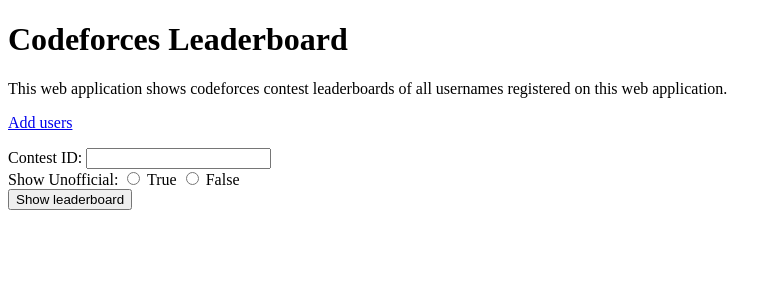
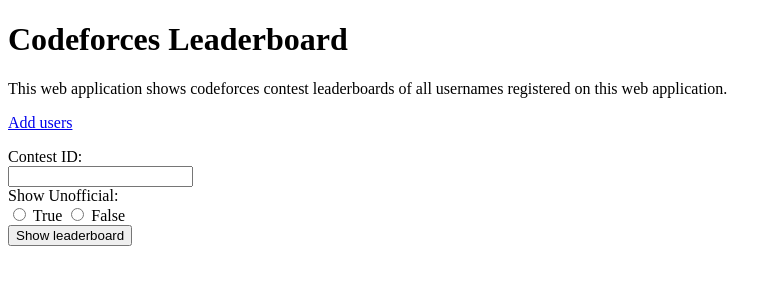
Before and after one commit to sharmaeklavya2/cf_ldrbrd, a Django app: page / in a window 1280 px wide. Shown: the top 300 px of the page, without its empty margins (0-782 px from the left). Run offline with Django 3.2, Linux system fonts and the light colour scheme; parts of the project's set-up code (start-up, migrations or seed data) failed here and were passed over.

Commit message:
Add bootstrap to index and ldrbrd

```diff
--- a/templates/base.html
+++ b/templates/base.html
@@ -10,6 +10,7 @@
             {{PROJECT_TITLE}}
         {% endif %}
     {% endblock %}</title>
+    <link rel="stylesheet" href="{{settings.BOOTSTRAP_CSS_URL}}" />
     <link rel="stylesheet" href="/static/base.css" />
     {% block style_block %}
     {% endblock %}
@@ -18,5 +19,6 @@
 {% block body_block %}
 {{base_body}}
 {% endblock %}
+<script src="{{settings.BOOTSTRAP_JS_URL}}"></script>
 </body>
 </html>
--- a/templates/index.html
+++ b/templates/index.html
@@ -1,29 +1,46 @@
 {% extends 'base.html' %}
 
-{% block title_block %}Welcome{% endblock %}
+{% block title_block %}CF Leaderboard{% endblock %}
 
 {% block body_block %}
-<h1>{{PROJECT_TITLE}}</h1>
+<div class="container">
+    <h1 class="text-sm-center">{{PROJECT_TITLE}}</h1>
+    <p> This web application shows codeforces contest leaderboards of all usernames registered on this web application. </p>
 
-<p> This web application shows codeforces contest leaderboards of all usernames registered on this web application. </p>
-{% if settings.SHOW_ADD_USERS_PAGE %}
-<p><a href="/add_users/">Add users</a></p>
-{% endif %}
+    <div class="row">
 
-<form method="GET" action="/ldrbrd/" id="contest_form">
-    <div class="form-group">
-        <label for="contest_id">Contest ID:</label>
-        <input type="text" name="contest" value="" required="required" id="contest_id" />
+        <div class="col-sm-6">
+            {% if settings.SHOW_ADD_USERS_PAGE %}
+            <p><a class="btn btn-primary" href="/add_users/">Add users</a></p>
+            {% endif %}
+        </div>
+
+        <div class="col-sm-6 card">
+        <div class="card-block">
+            <form method="GET" action="/ldrbrd/" id="contest_form" role="form" >
+                <div class="form-group row">
+                    <label for="contest_id" class="col-sm-6" >Contest ID:</label>
+                    <div class="col-sm-6">
+                        <input type="text" name="contest" value="" required="required" id="contest_id" class="form-control" />
+                    </div>
+                </div>
+                <div class="form-group row">
+                    <div class="col-sm-6">Show Unofficial:</div>
+                    <div class="col-sm-6">
+                        <label class="control-label">
+                        <input type="radio" name="show_unofficial" value="true" /> True </label>
+                        <label class="control-label">
+                        <input type="radio" name="show_unofficial" value="false" /> False </label>
+                    </div>
+                </div>
+                <div class="form-group row">
+                    <div class="col-sm-offset-3 col-sm-6">
+                        <button type="submit" class="btn btn-primary">Show leaderboard</button>
+                    </div>
+                </div>
+            </form>
+        </div>
+        </div>
     </div>
-    <div class="form-group">
-        Show Unofficial:
-        <input type="radio" name="show_unofficial" value="true" />
-        <label for="true_label"> True </label>
-        <input type="radio" name="show_unofficial" value="false" />
-        <label for="false_label"> False </label>
-    </div>
-    <div class="form-group">
-        <button type="submit">Show leaderboard</button>
-    </div>
-</form>
+</div>
 {% endblock %}
--- a/templates/ldrbrd.html
+++ b/templates/ldrbrd.html
@@ -6,7 +6,7 @@
 <div class="container">
     <h1><a href="http://codeforces.com/contest/{{contest_id}}">{{contest_id}}</a> - {{contest.name}}</h1>
     <p> Phase: {{contest.phase}} </p>
-    <table>
+    <table class="table table-bordered">
     <thead>
         <tr>
             <td>Intra Rank</td>
```
